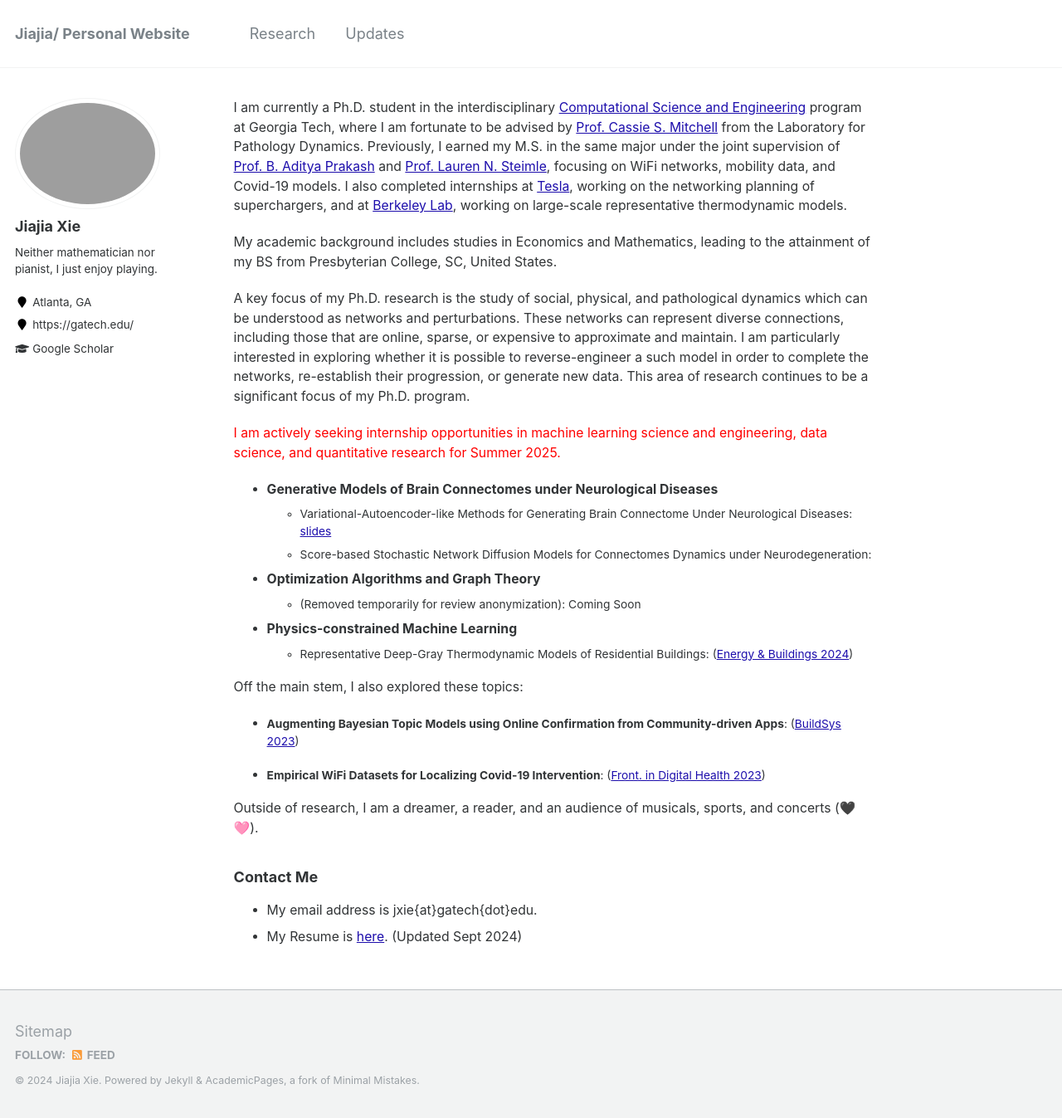
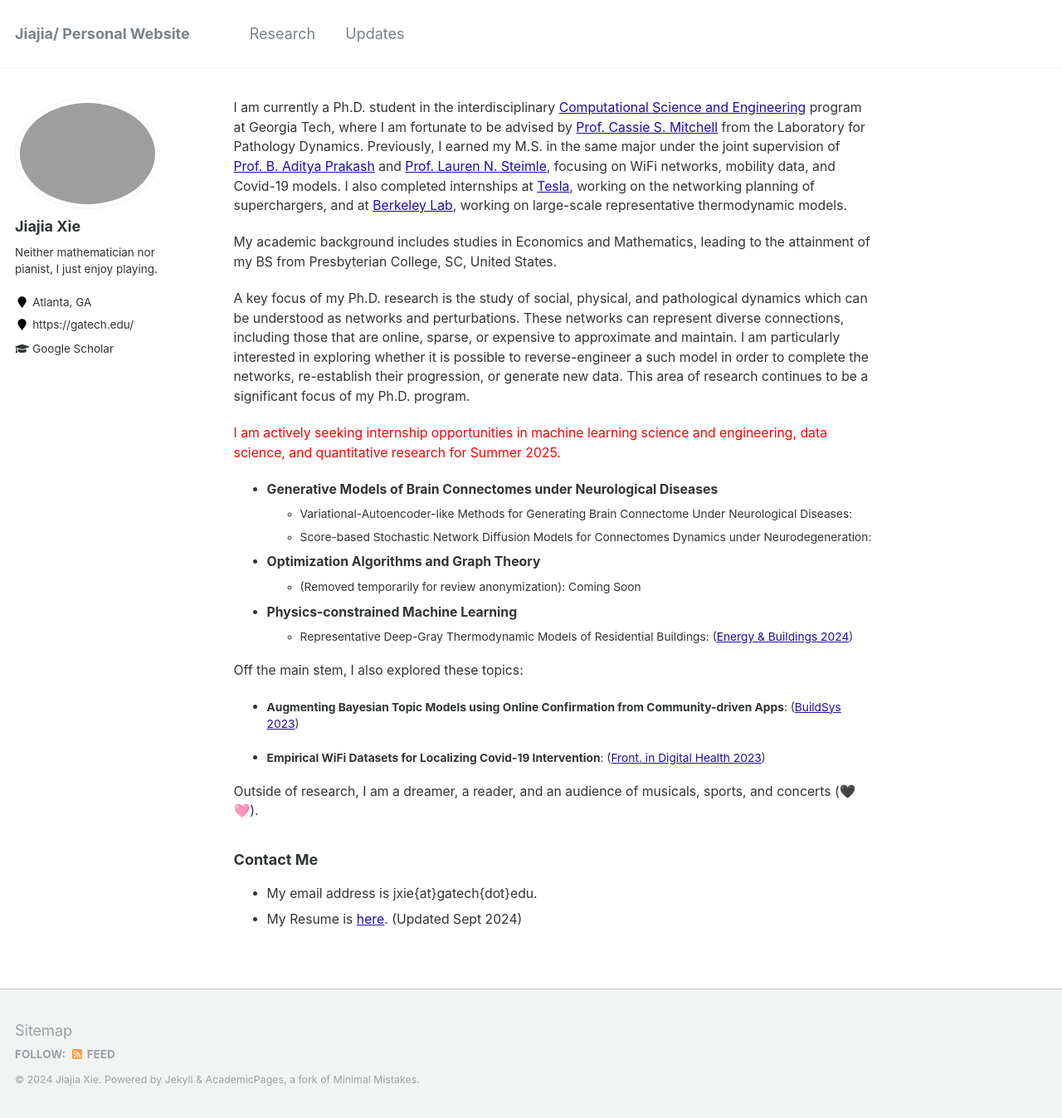
Before and after one commit to jxie1997/jxie1997.github.io, a Jekyll site: the page built from _pages/about.md, in a window 1280 px wide and 1347 px high. Shown: the whole window at 83% size. Built offline with Jekyll 4.4.1, drawn with Linux system fonts in a browser that asks for light colours.

Commit message:
oct 12 1st

```diff
--- a/_pages/about.md
+++ b/_pages/about.md
@@ -19,7 +19,7 @@ A key focus of my Ph.D. research is the study of social, physical, and pathologi
 <span style="color: red"> I am actively seeking internship opportunities in machine learning science and engineering, data science, and quantitative research for Summer 2025. </span>
 
 * **Generative Models of Brain Connectomes under Neurological Diseases**
-  - Variational-Autoencoder-like Methods for Generating Brain Connectome Under Neurological Diseases: [slides](https://docs.google.com/presentation/d/1LJOo5PBK9jTwwdqDW0GfyZa0iHg-qHw0OH32yLysi14/edit#slide=id.g22475233008_0_147)
+  - Variational-Autoencoder-like Methods for Generating Brain Connectome Under Neurological Diseases:
   - Score-based Stochastic Network Diffusion Models for Connectomes Dynamics under Neurodegeneration:
 
 * **Optimization Algorithms and Graph Theory**
```
